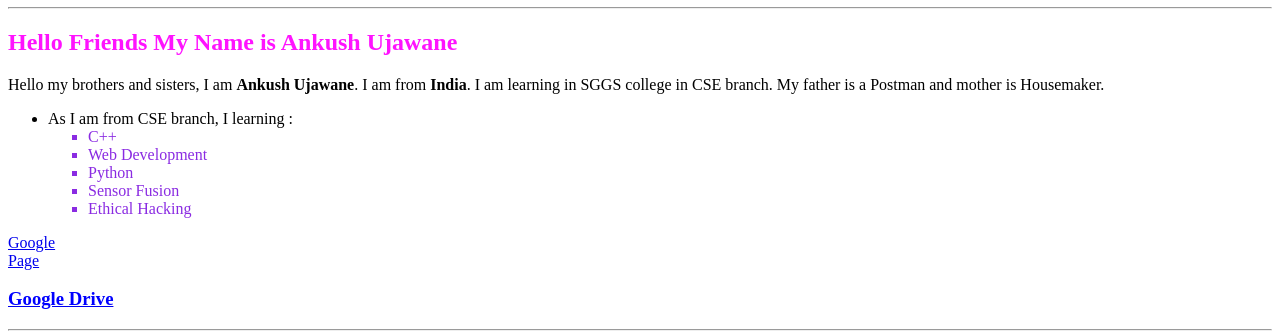
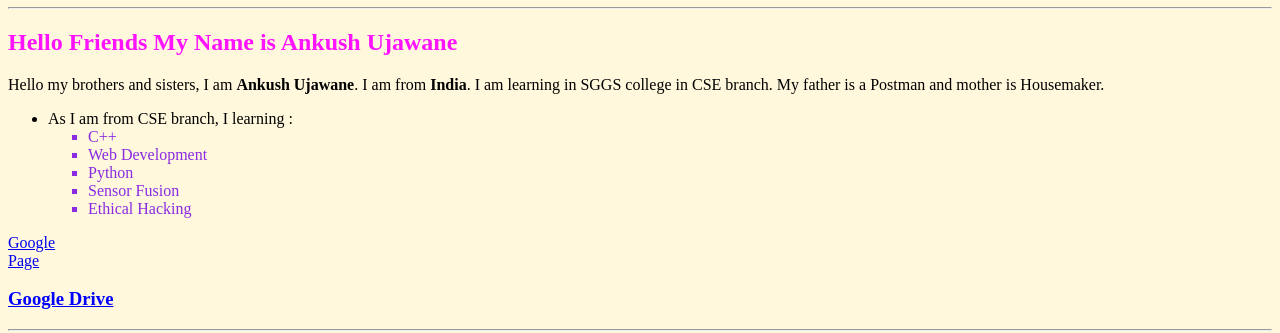
Before and after one commit to Ankush-321/abcd, a plain HTML site: page index.html in a window 1280 px wide. Shown: the part 73-406 px from the top of the page. Drawn offline with Linux system fonts and the light colour scheme.

```diff
--- a/style.css
+++ b/style.css
@@ -18,3 +18,7 @@ ul>ol{
 .heading{
     color: teal;
 }
+
+*{
+    background-color: cornsilk;
+}
```
